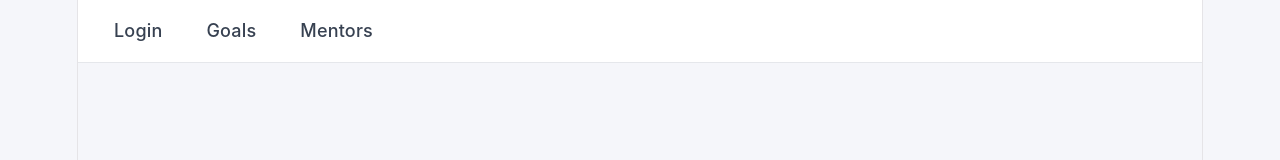
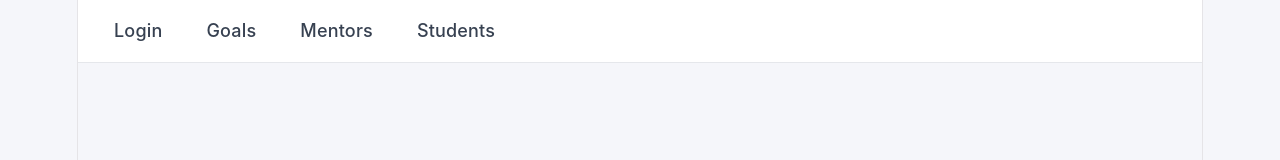
Before and after one commit to jamesluvsgithub/gatorConnector, a React app in the folder frontend/: page / in a window 1280 px wide. Shown: the top 160 px of the page. Built offline with nearby package versions, Linux system fonts and the light colour scheme; the HTML template or start-up script is replaced by a standard one.

Commit message:
SCRUM-50: Add Students route and navbar link

```diff
--- a/frontend/src/App.jsx
+++ b/frontend/src/App.jsx
@@ -4,6 +4,7 @@ import { BrowserRouter as Router, Routes, Route, Link } from "react-router-dom";
 import Login from "./components/Login";
 import GoalWindow from "./components/GoalWindow";
 import MentorMenteeWindow from "./components/MentorMenteeWindow";
+import StudentWindow from "./components/StudentWindow";
 
 function App() {
   const linkStyle = {
@@ -32,6 +33,7 @@ function App() {
         <Link to="/" style={linkStyle}>Login</Link>
         <Link to="/goals" style={linkStyle}>Goals</Link>
         <Link to="/mentors" style={linkStyle}>Mentors</Link>
+        <Link to="/students" style={linkStyle}>Students</Link>
       </nav>
 
       {/* Routes */}
@@ -39,6 +41,7 @@ function App() {
         <Route path="/" element={<Login />} />
         <Route path="/goals" element={<GoalWindow />} />
         <Route path="/mentors" element={<MentorMenteeWindow />} />
+        <Route path="/students" element={<StudentWindow />} />
       </Routes>
     </Router>
   );
```
